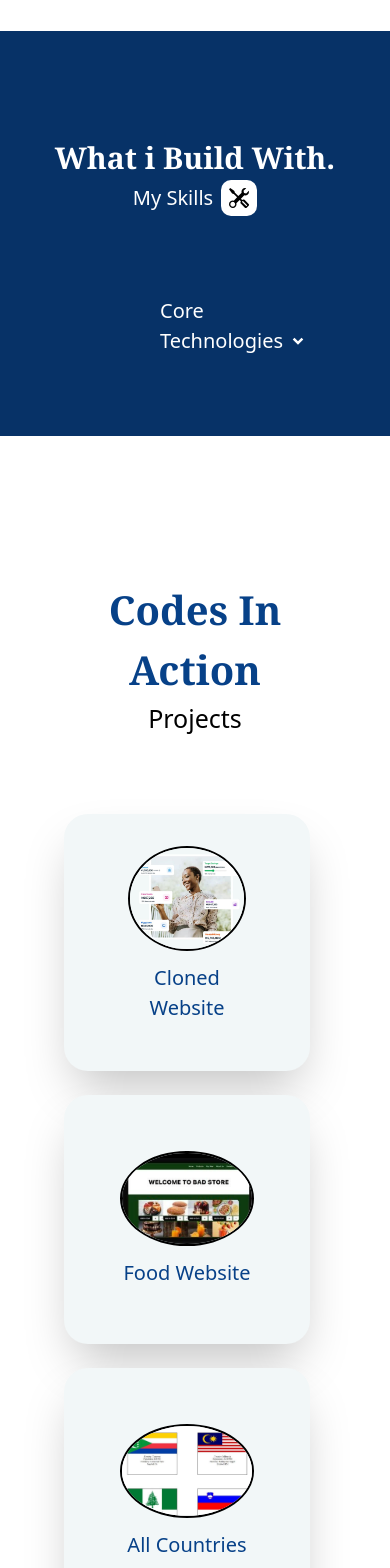
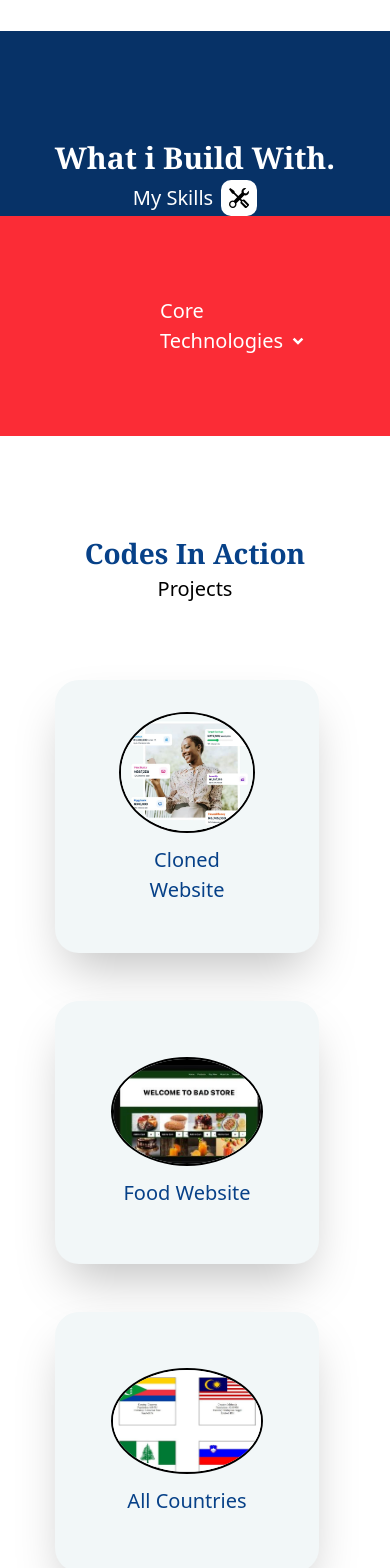
Before and after one commit to KwinZainy/MyPortfolio, a React (Vite) app: page / in a window 390 px wide. Shown: the part 1920-3488 px from the top of the page. Built offline with nearby package versions, Linux system fonts and the light colour scheme.

Commit message:
responsiveness

```diff
--- a/src/Static/Nav.jsx
+++ b/src/Static/Nav.jsx
@@ -21,7 +21,7 @@ const Nav = () => {
   }, [])
   return (
     <div className={` flex justify-between  px-49 py-4 items-center transition-all duration-300 max-tablet:px-25 z-50 fixed w-full ${scrolled? 'bg-[#074188] shadow-md': 'bg-transparent'} max-mobile:px-10`}>
-        <section className=' flex items-baseline'>
+        <section className=' flex items-baseline '>
             <h1 className={`text-[40px] font-bold font-serif max-w-[1020px] text-[#074188] ${scrolled? 'text-white' : 'text-[#074188]'}`} >Z<span className=' text-white'>.</span></h1>
             <p className=' text-[25px] font-medium text-white font-serif italic'>codes</p>
         </section>
--- a/src/pages/Project.jsx
+++ b/src/pages/Project.jsx
@@ -2,36 +2,36 @@ import React from 'react'
 
 const Project = () => {
   return (
-    <div className=' my-36 mx-12' id='Projects'>
-        <p className=' text-[40px] font-serif text-center text-[#074188] font-bold'>Codes In Action</p>
-        <h1 className=' mb-15 text-[25px] text-center'>Projects</h1>
+    <div className=' my-36 mx-12 max-tablet:mb-10 max-tablet:w-[80%] max-tablet:m-auto  max-tablet:mt-24' id='Projects'>
+        <p className=' text-[40px] font-serif text-center text-[#074188] font-bold max-mobile:text-[28px]'>Codes In Action</p>
+        <h1 className=' mb-15 text-[25px] text-center max-mobile:text-[20px]'>Projects</h1>
         <div >
         <section className=' flex  items-center text-center justify-center gap-6  space-x-4 flex-wrap w-[100%] p-4 mx-auto bg-[074188] '>
-            <div className='bg-[#F2F7F8] rounded-3xl shadow-2xl px-16 py-12 pt-8 transition duration-300 hover:scale-105'>
+            <div className='bg-[#F2F7F8] rounded-3xl shadow-2xl px-16 py-12 max-tablet:mb-6 max-mobile:mb-6 pt-8 transition duration-300 hover:scale-105'>
                <a href=" https://piggyvest-with-react-1g8oc9auq-blessings-projects-70e43eb1.vercel.app/" target='_blank'  rel=' noopener noreferrer' >
                 <img src="./piggy.jpg" alt="" className=' w-[270px] rounded-[80%] border-black border-2 '/>
                 <p className=' text-center pt-3 text-[20px] text-[#074188] font-medium'>Cloned Website</p>
                 </a>
             </div>
-            <div className='bg-[#F2F7F8] p-14 rounded-3xl shadow-2xl transition duration-300 hover:scale-105 '>
+            <div className='bg-[#F2F7F8] p-14 rounded-3xl shadow-2xl transition max-tablet:mb-6 duration-300 max-mobile:mb-6 hover:scale-105 '>
                 <a href=" https://bad-git-main-blessings-projects-70e43eb1.vercel.app/" target=' _blank' rel=' noopener nereferrer'>
                 <img src="./bad.jpg" alt="" className=' w-[300px] rounded-[80%] border-black border-2 transition' />
                 <p className=' text-center pt-3 text-[20px] text-[#074188] font-medium'>Food Website</p>
                 </a>
                 </div>
-            <div className='bg-[#F2F7F8] p-14 rounded-3xl shadow-2xl transition duration-300 hover:scale-105 '>
+            <div className='bg-[#F2F7F8] p-14 rounded-3xl shadow-2xl transition max-tablet:mb-6 duration-300 max-mobile:mb-6 hover:scale-105 '>
                 <a href=" https://countries-git-main-blessings-projects-70e43eb1.vercel.app/" target='_blank' rel=' noopener noreferrer'>
                 <img src="./country.jpg" alt="" className=' w-[300px] rounded-[80%] border-black border-2 transition'/>
                 <p className=' text-center pt-3 text-[20px] text-[#074188] font-medium'>All Countries</p>
                 </a>
             </div>
-            <div className='bg-[#F2F7F8] p-14 rounded-3xl shadow-2xl mt-8 transition duration-300 hover:scale-105 '>
+            <div className='bg-[#F2F7F8] p-14 rounded-3xl shadow-2xl mt-8 transition max-tablet:mb-6 duration-300 max-mobile:mb-6 hover:scale-105 '>
                 <a href=" https://calculator-b-git-main-blessings-projects-70e43eb1.vercel.app//" target=' _blank' rel=' noopener noreferrer'>
                 <img src="./calculator.jpg" alt="" className=' w-[300px] rounded-[80%] border-black border-2 transition'/>
                 <p className=' text-center pt-3 text-[20px] text-[#074188] font-medium'>Calculator</p>
                 </a>
             </div>
-            <div className='bg-[#F2F7F8] shadow-2xl p-14 mt-8 rounded-3xl transition duration-300 hover:scale-105'>
+            <div className='bg-[#F2F7F8] shadow-2xl p-14 mt-8 rounded-3xl transition max-tablet:mb-6 duration-300 max-mobile:mb-6 hover:scale-105'>
                 <a href="https://form-gpnv-git-main-blessings-projects-70e43eb1.vercel.app/" target='_blank' rel=' noopener noreferrer'>
                 <img src="./form.jpg" alt="" className=' w-[300px] rounded-[80%] border-black border-2 transition'/>
                 <p className=' text-center pt-3 text-[20px] text-[#074188] font-medium'>A Tag Form</p>
--- a/src/pages/Skills.jsx
+++ b/src/pages/Skills.jsx
@@ -18,13 +18,14 @@ const Skills = () => {
         })
     }
   return (
-    <div id='skills' className=' bg-[#073267]  pt-26 max-w-[1020px] '>
+    <div id='skills' className=' bg-[#073267]  pt-26  '>
+        <div className=' max-w-[2020px] m-auto'>
         <h1 className=' text-center text-[30px] text-white font-bold font-serif'>What i Build With.</h1>
         <div className=' flex text-center items-center justify-center gap-2' >
         <h1 className='  text-[20px] text-white font-medium font-sans '>My Skills</h1>
         <p className=' bg-white p-2  rounded-[10px]'><BsTools size={20}/></p>
         </div>
-        <div  className=' flex  justify-around gap-40 py-20 w-[100%] relative px-40'>
+        <div  className=' flex  justify-around gap-40 py-20 w-[100%] bg-red-500 relative px-40'>
        <section className=''>
         <p onMouseEnter={()=>dropText(0)} onMouseLeave={()=>dropText(0)} className=' flex items-end cursor-pointer'>
              <p className='  text-white text-[20px] font-medium'>Core Technologies</p>
@@ -67,7 +68,7 @@ const Skills = () => {
        </section>
        <section className=' '>
         <p onMouseEnter={()=>dropText(1)} onMouseLeave={()=>dropText(1)} className=' cursor-pointer flex items-end'>
-            <p className='  text-white text-[20px] font-medium'>Styling Tools</p>
+            <p className='  text-black text-[20px] font-medium'>Styling Tools</p>
             <p className=' text-white'><RiArrowDropDownLine size={30}/></p>
             </p>
         {drop[1]&&(
@@ -89,7 +90,7 @@ const Skills = () => {
        </section>
        <section className=''>
         <p onMouseEnter={()=>dropText(2)} onMouseLeave={()=>dropText(2)} className=' cursor-pointer flex items-end '>
-            <p className='  text-white text-[20px] font-medium'>Other Skills</p>
+            <p className='  text-black text-[20px] font-medium'>Other Skills</p>
             <p className=' text-white'><RiArrowDropDownLine size={30}/></p>
             </p>
         {drop[2]&&(
@@ -106,6 +107,7 @@ const Skills = () => {
        </section>
        </div>
     </div>
+    </div>
   )
 }
 
```
